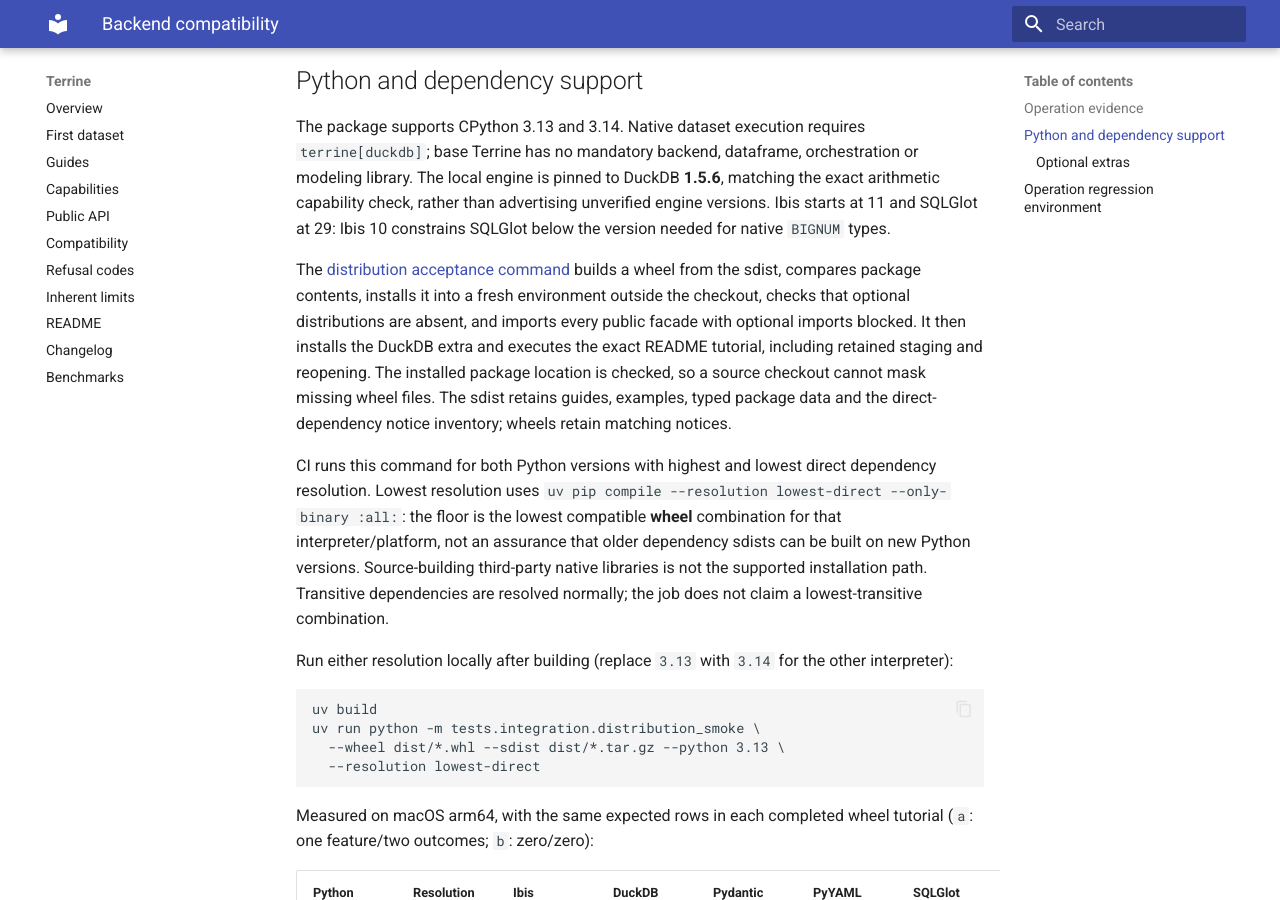
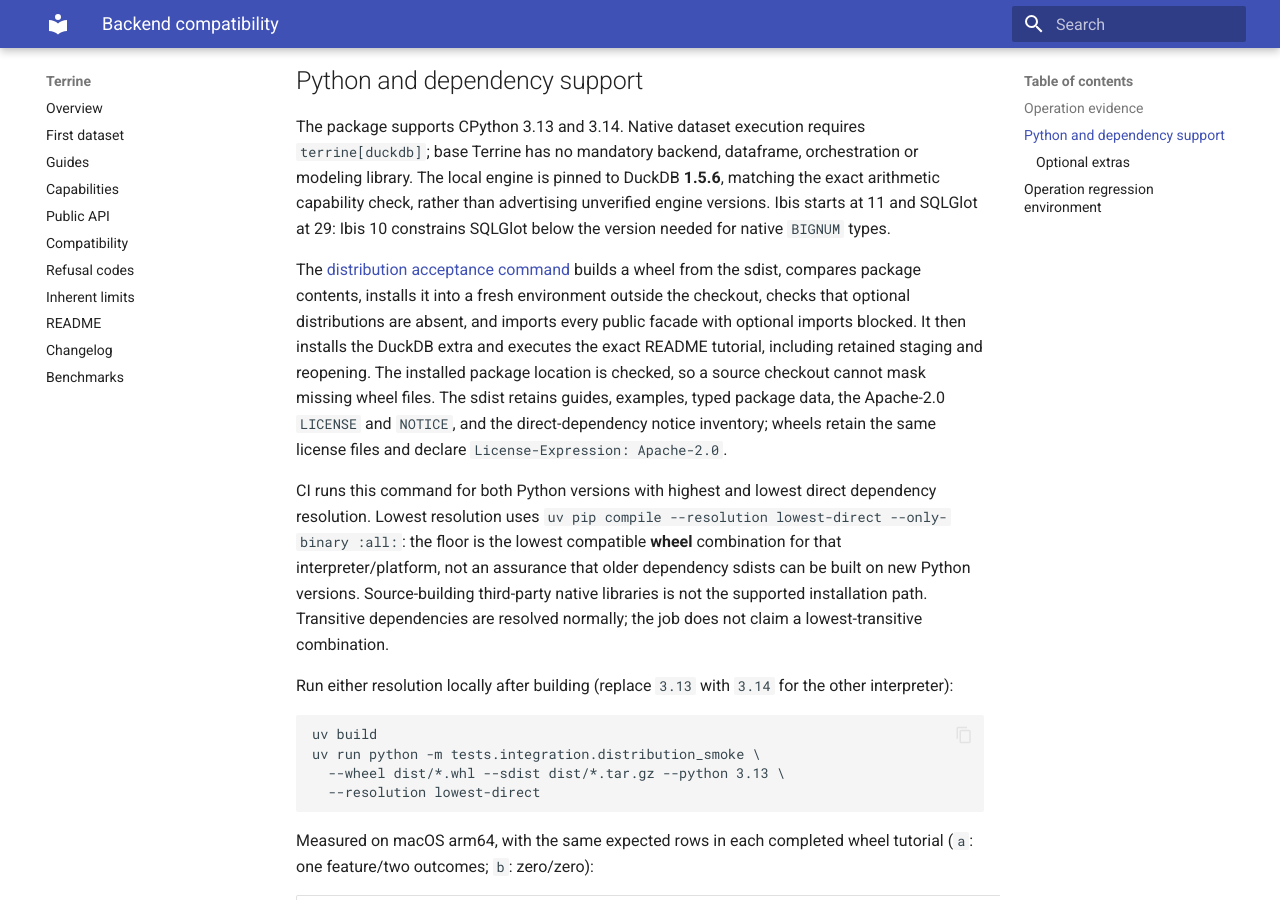
Before and after one commit to kylejcaron/terrine, an MkDocs documentation site: the page built from docs/guides/backend-compatibility.md, in a window 1280 px wide and 900 px high, scrolled down 1587 px. Built offline with MkDocs 1.6.1 and Material for MkDocs 9.7.7, drawn with Linux system fonts in a browser that asks for light colours.

Commit message:
feat: license terrine under Apache-2.0 with a contributor CLA

```diff
--- a/THIRD_PARTY_NOTICES.txt
+++ b/THIRD_PARTY_NOTICES.txt
@@ -8,7 +8,8 @@
 vendor their source or binary wheels. Their full license, bundled-component and
 transitive dependency notices remain in those distributions and must be retained
 when redistributing them. Platform-specific binaries can carry additional terms.
-This file records third-party attribution only; it does not set Terrine's license.
+This file records third-party attribution only; Terrine's own license is in
+LICENSE and its attribution notice in NOTICE.
 
 Base dependencies
 -----------------
--- a/docs/guides/backend-compatibility.md
+++ b/docs/guides/backend-compatibility.md
@@ -75,8 +75,10 @@
 public facade with optional imports blocked. It then installs the DuckDB extra
 and executes the exact README tutorial, including retained staging and reopening.
 The installed package location is checked, so a source checkout cannot mask
-missing wheel files. The sdist retains guides, examples, typed package data and
-the direct-dependency notice inventory; wheels retain matching notices.
+missing wheel files. The sdist retains guides, examples, typed package data, the
+Apache-2.0 `LICENSE` and `NOTICE`, and the direct-dependency notice inventory;
+wheels retain the same license files and declare `License-Expression:
+Apache-2.0`.
 
 CI runs this command for both Python versions with highest and lowest direct
 dependency resolution. Lowest resolution uses `uv pip compile --resolution
--- a/pyproject.toml
+++ b/pyproject.toml
@@ -3,7 +3,8 @@
 version = "0.1.0"
 description = "Typed dataset construction and analytical workflows"
 readme = "README.md"
-license-files = ["THIRD_PARTY_NOTICES.txt"]
+license = "Apache-2.0"
+license-files = ["LICENSE", "NOTICE", "THIRD_PARTY_NOTICES.txt"]
 requires-python = ">=3.13,<3.15"
 dependencies = [
     "ibis-framework>=11,<13",
```
Also changed, not shown: CHANGELOG.md (+6 -0 lines), CONTRIBUTING.md (added, +34 -0 lines), README.md (+6 -0 lines), .github/CLA.md (added), 5 other files.
